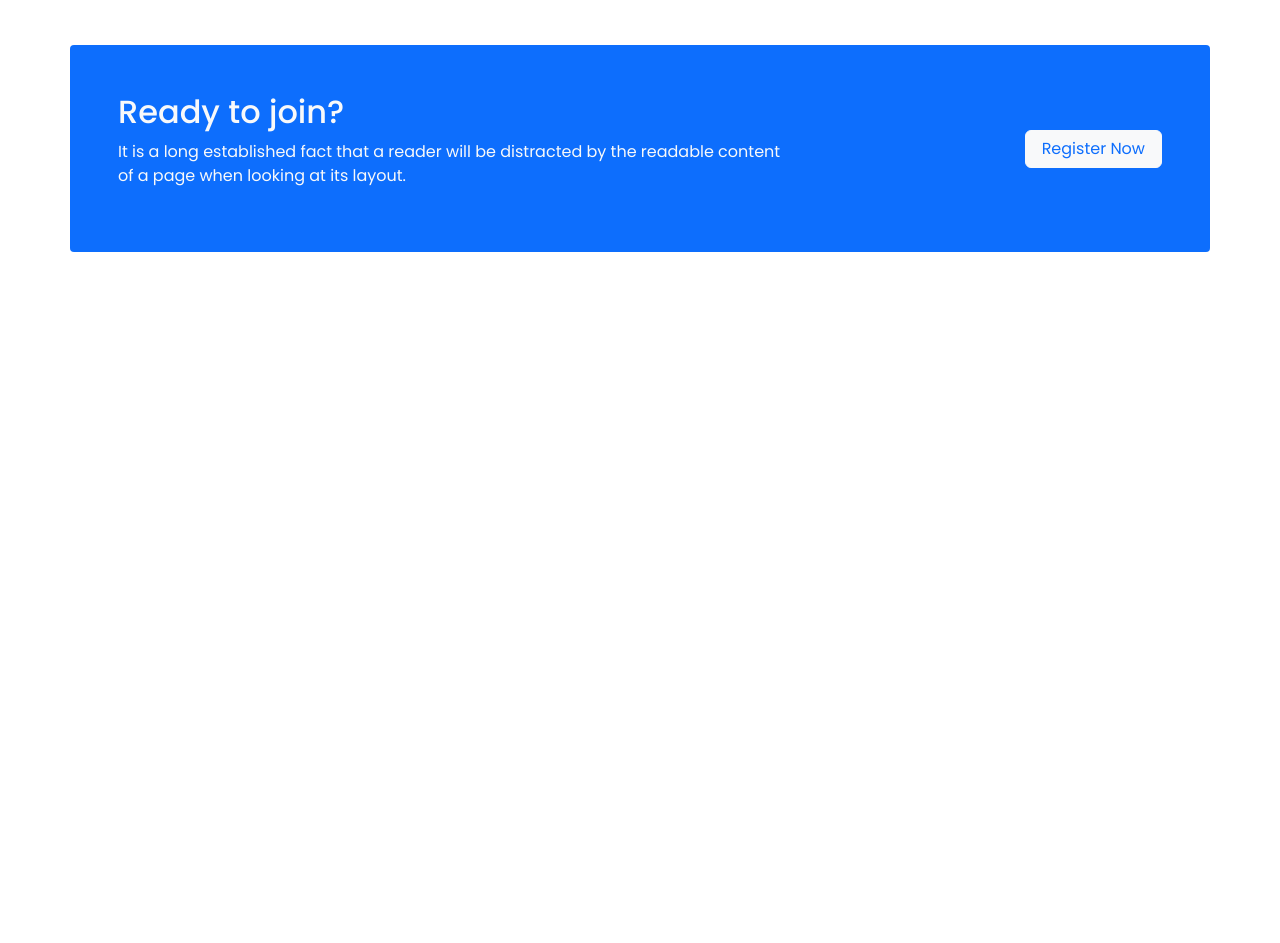
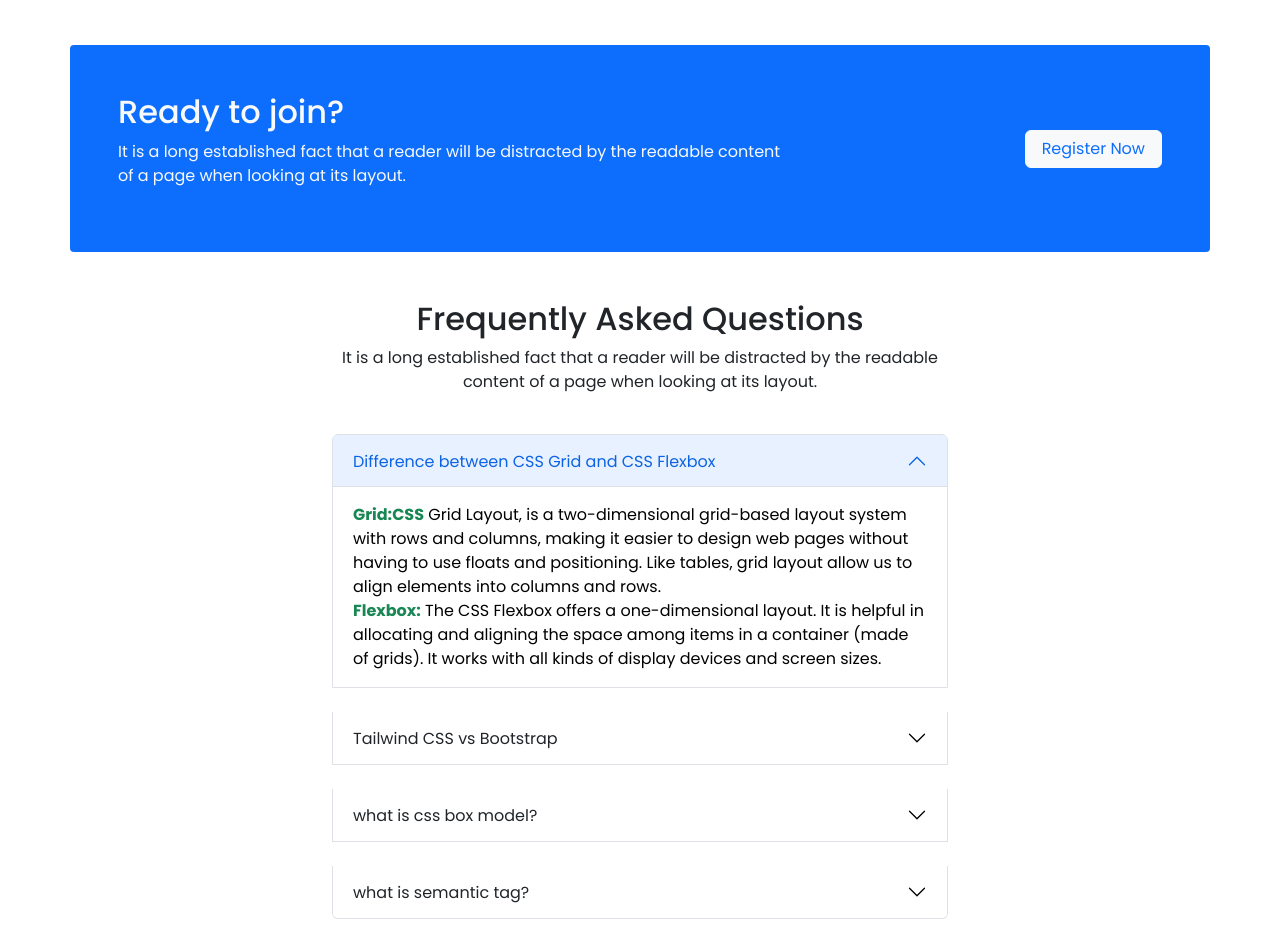
Before and after one commit to SayedSumon/Tech-website-bootstrap, a plain HTML site: page index.html in a window 1280 px wide. Shown: the part 1741-2684 px from the top of the page. Before the commit the page ends 2041 px from the top, so only its background shows below. Drawn offline with nearby package versions, Linux system fonts and the light colour scheme.

Commit message:
Q&A added

```diff
--- a/index.html
+++ b/index.html
@@ -230,6 +230,70 @@
             </div>
         </section>
         <!-- register section end -->
+
+        <!-- frequently ask qus start-->
+        <section>
+            <div class="d-flex justify-content-center mb-4">
+                <div class="text-center">
+                    <h2>Frequently Asked Questions</h2>
+                    <p>It is a long established fact that a reader will be distracted by the readable <br> content of a page when looking at its layout.</p>
+                </div>
+            </div>
+            <div class="container accordion w-50" id="accordionPanelsStayOpenExample">
+                <div class="accordion-item mb-4">
+                  <h2 class="accordion-header" id="panelsStayOpen-headingOne">
+                    <button class="accordion-button" type="button" data-bs-toggle="collapse" data-bs-target="#panelsStayOpen-collapseOne" aria-expanded="true" aria-controls="panelsStayOpen-collapseOne">
+                        Difference between CSS Grid and CSS Flexbox
+                    </button>
+                  </h2>
+                  <div id="panelsStayOpen-collapseOne" class="accordion-collapse collapse show" aria-labelledby="panelsStayOpen-headingOne">
+                    <div class="accordion-body">
+                        <strong class="text-success">Grid:CSS</strong> Grid Layout, is a two-dimensional grid-based layout system with rows and columns, making it easier to design web pages without having to use floats and positioning. Like tables, grid layout allow us to align elements into columns and rows. <br>
+                        <strong class="text-success">Flexbox:</strong>  The CSS Flexbox offers a one-dimensional layout. It is helpful in allocating and aligning the space among items in a container (made of grids). It works with all kinds of display devices and screen sizes.
+                    </div>
+                  </div>
+                </div>
+                <div class="accordion-item mb-4">
+                  <h2 class="accordion-header" id="panelsStayOpen-headingTwo">
+                    <button class="accordion-button collapsed" type="button" data-bs-toggle="collapse" data-bs-target="#panelsStayOpen-collapseTwo" aria-expanded="false" aria-controls="panelsStayOpen-collapseTwo">
+                        Tailwind CSS vs Bootstrap
+                    </button>
+                  </h2>
+                  <div id="panelsStayOpen-collapseTwo" class="accordion-collapse collapse" aria-labelledby="panelsStayOpen-headingTwo">
+                    <div class="accordion-body">
+                        Bootstrap is much larger than Tailwind and requires multiple files to access its full functionality. Because of this, using Bootstrap means a significantly larger file size than Tailwind. Bootstrap also offers mobile-first, responsive components pre-styled to create flawless website pages quickly.
+                    </div>
+                  </div>
+                </div>
+                <div class="accordion-item mb-4">
+                  <h2 class="accordion-header" id="panelsStayOpen-headingThree">
+                    <button class="accordion-button collapsed" type="button" data-bs-toggle="collapse" data-bs-target="#panelsStayOpen-collapseThree" aria-expanded="false" aria-controls="panelsStayOpen-collapseThree">
+                        what is css box model?
+                    </button>
+                  </h2>
+                  <div id="panelsStayOpen-collapseThree" class="accordion-collapse collapse" aria-labelledby="panelsStayOpen-headingThree">
+                    <div class="accordion-body">
+                        In CSS, the term "box model" is used when talking about design and layout.
+                        The CSS box model is essentially a box that wraps around every HTML element. It consists of: margins, borders, padding, and the actual content.
+                    </div>
+                  </div>
+                </div>
+                <div class="accordion-item mb-4">
+                  <h2 class="accordion-header" id="panelsStayOpen-headingThree">
+                    <button class="accordion-button collapsed" type="button" data-bs-toggle="collapse" data-bs-target="#panelsStayOpen-collapseThree" aria-expanded="false" aria-controls="panelsStayOpen-collapseThree">
+                        what is semantic tag?
+                    </button>
+                  </h2>
+                  <div id="panelsStayOpen-collapseThree" class="accordion-collapse collapse" aria-labelledby="panelsStayOpen-headingThree">
+                    <div class="accordion-body">
+                        The HTML semantics refers to the tags that provide meaning to an HTML page rather than just presentation. It makes HTML more comprehensible by better defining the different sections and layout of web pages
+                    </div>
+                  </div>
+                </div>
+              </div>
+        </section>
+        <!-- frequently ask qus end-->
+
     </main>
     <footer>
 
```
